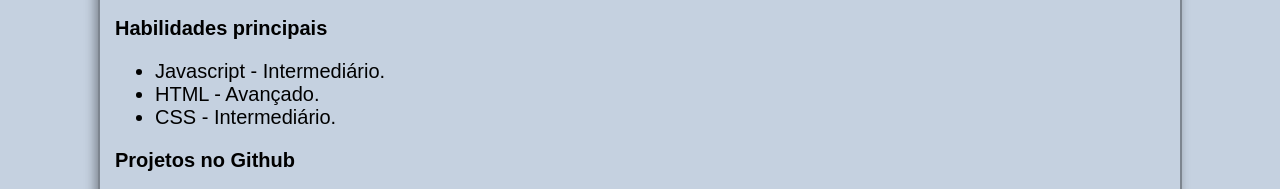
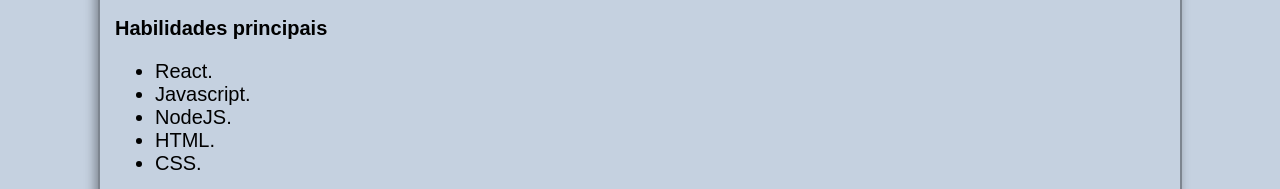
Before and after one commit to JonathasAroucha/Curriculo, a plain HTML site: page index.html in a window 1280 px wide. Shown: the part 552-741 px from the top of the page. Drawn offline with Linux system fonts and the light colour scheme.

Commit message:
Atualização de informações do Currículo 2.0

```diff
--- a/index.html
+++ b/index.html
@@ -103,7 +103,7 @@
             <div id="bio">
                 Oi! Sou <strong> Jonathas F. Aroucha </strong>, um apaixonado por <strong> desenvolvimento de software
                 </strong>. Meu Objetivo é
-                ganhar experiências como <strong>Front-End. </strong> Estou estudando desenvolvimento web, buscando
+                vencer grandes desafios como <strong>Front-End. </strong> Estou sempre estudando e buscando
                 experiências com projetos, aprimorando competências
                 para escrever código limpo e testável, padrões de desenvolvimento web e melhores práticas.
                 Sou de <strong>Recife/PE</strong>, whatsapp <strong>81 998288259</strong> e LinkedIn -
@@ -113,9 +113,11 @@
 
             <p><strong> Habilidades principais </strong></p>
             <ul>
-                <li>Javascript - Intermediário.</li>
-                <li>HTML - Avançado.</li>
-                <li>CSS - Intermediário.</li>
+                <li>React.</li>
+                <li>Javascript.</li>
+                <li>NodeJS.</li>
+                <li>HTML.</li>
+                <li>CSS.</li>
             </ul>
 
             <p><strong> Projetos no Github</strong></p>
```
